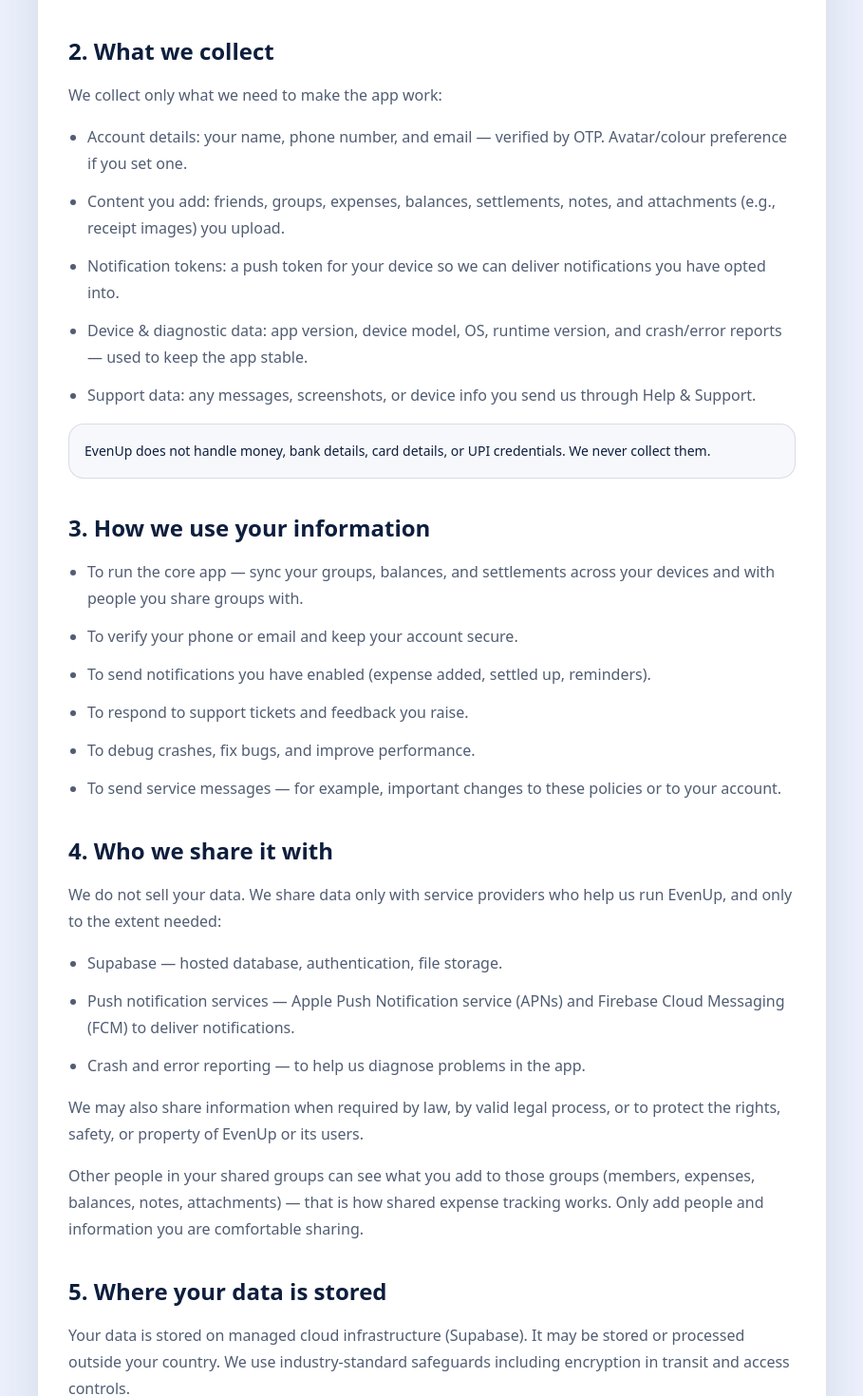
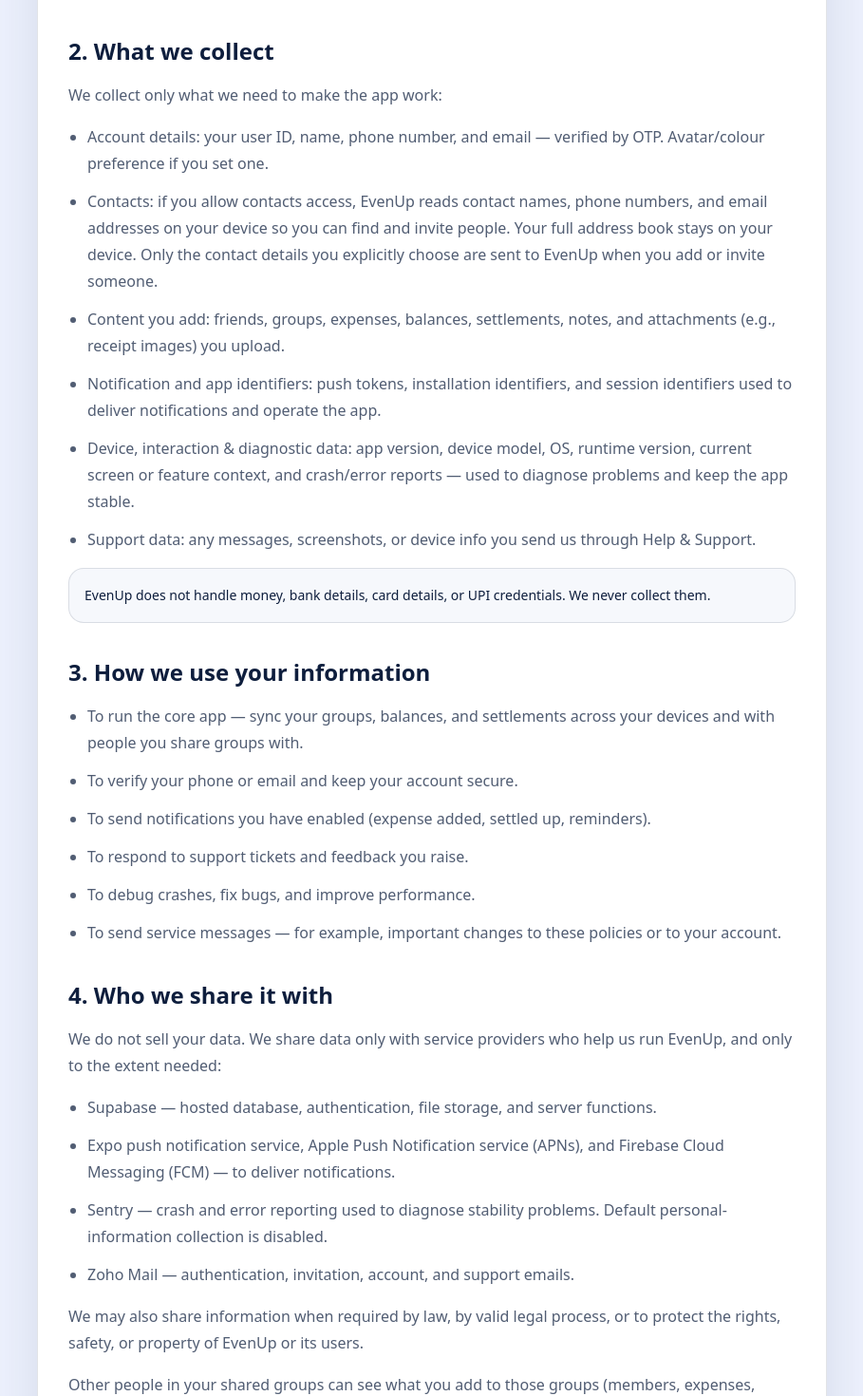
Before and after one commit to evenup25/evenup-web, a Next.js app: page /privacy in a window 1280 px wide. Shown: the part 460-1930 px from the top of the page at 95% size, without its empty margins (185-1094 px from the left). Built offline with nearby package versions, Linux system fonts and the light colour scheme.

Commit message:
copy fix

```diff
--- a/app/legal/content/privacy.ts
+++ b/app/legal/content/privacy.ts
@@ -2,7 +2,7 @@
 
 export const PRIVACY_DOCUMENT: LegalDocument = {
   title: 'Privacy Policy',
-  effectiveDate: '22 June 2026',
+  effectiveDate: '23 June 2026',
   intro:
     'This policy explains what information EvenUp collects, why we collect it, how we use it, and the controls you have over your data.',
   sections: [
@@ -24,10 +24,11 @@
         {
           kind: 'bullets',
           items: [
-            'Account details: your name, phone number, and email — verified by OTP. Avatar/colour preference if you set one.',
+            'Account details: your user ID, name, phone number, and email — verified by OTP. Avatar/colour preference if you set one.',
+            'Contacts: if you allow contacts access, EvenUp reads contact names, phone numbers, and email addresses on your device so you can find and invite people. Your full address book stays on your device. Only the contact details you explicitly choose are sent to EvenUp when you add or invite someone.',
             'Content you add: friends, groups, expenses, balances, settlements, notes, and attachments (e.g., receipt images) you upload.',
-            'Notification tokens: a push token for your device so we can deliver notifications you have opted into.',
-            'Device & diagnostic data: app version, device model, OS, runtime version, and crash/error reports — used to keep the app stable.',
+            'Notification and app identifiers: push tokens, installation identifiers, and session identifiers used to deliver notifications and operate the app.',
+            'Device, interaction & diagnostic data: app version, device model, OS, runtime version, current screen or feature context, and crash/error reports — used to diagnose problems and keep the app stable.',
             'Support data: any messages, screenshots, or device info you send us through Help & Support.',
           ],
         },
@@ -65,9 +66,10 @@
         {
           kind: 'bullets',
           items: [
-            'Supabase — hosted database, authentication, file storage.',
-            'Push notification services — Apple Push Notification service (APNs) and Firebase Cloud Messaging (FCM) to deliver notifications.',
-            'Crash and error reporting — to help us diagnose problems in the app.',
+            'Supabase — hosted database, authentication, file storage, and server functions.',
+            'Expo push notification service, Apple Push Notification service (APNs), and Firebase Cloud Messaging (FCM) — to deliver notifications.',
+            'Sentry — crash and error reporting used to diagnose stability problems. Default personal-information collection is disabled.',
+            'Zoho Mail — authentication, invitation, account, and support emails.',
           ],
         },
         {
```
